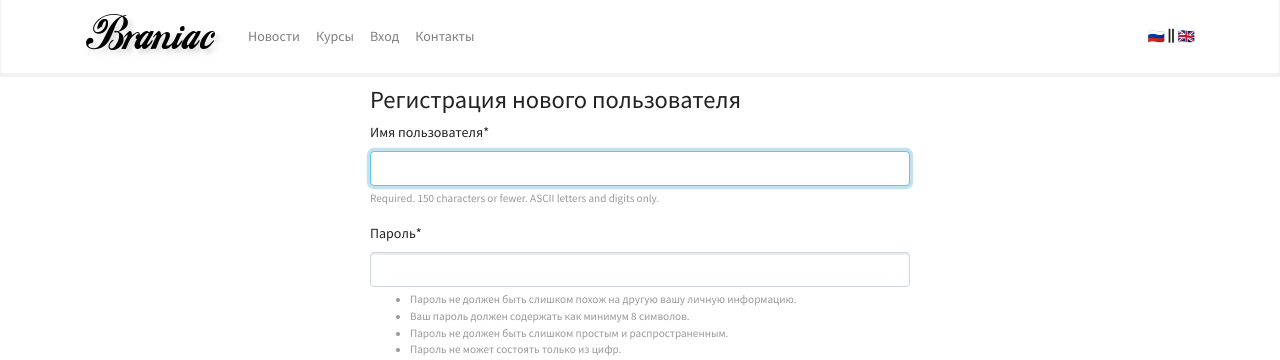
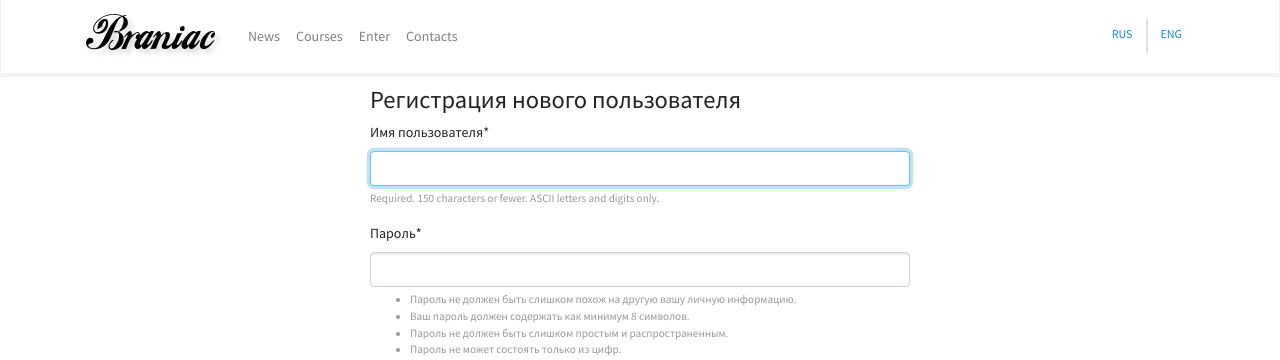
Before and after one commit to Khalil-Batkaev/django, a Django app: page /authapp/register/ in a window 1280 px wide. Shown: the top 360 px of the page. Run offline with Django 4.2, Linux system fonts and the light colour scheme; parts of the project's set-up code (start-up, migrations or seed data) failed here and were passed over; some libraries are stand-ins or nearby versions.

Commit message:
[+] Добавил локализацию, смену языка

```diff
--- a/config/settings.py
+++ b/config/settings.py
@@ -59,6 +59,7 @@ MIDDLEWARE = [
     'django.contrib.messages.middleware.MessageMiddleware',
     'django.middleware.clickjacking.XFrameOptionsMiddleware',
     "debug_toolbar.middleware.DebugToolbarMiddleware",
+    "django.middleware.locale.LocaleMiddleware",
 ]
 
 ROOT_URLCONF = 'config.urls'
@@ -218,3 +219,5 @@ CELERY_RESULT_BACKEND = "redis://localhost:6379"
 # Email as files for debug
 EMAIL_BACKEND = "django.core.mail.backends.filebased.EmailBackend"
 EMAIL_FILE_PATH = "var/email-messages/"
+
+LOCALE_PATHS = [BASE_DIR / "locale"]
--- a/config/urls.py
+++ b/config/urls.py
@@ -9,6 +9,7 @@ urlpatterns = [
     path("admin/", admin.site.urls),
     path("", RedirectView.as_view(url="mainapp/")),
     path("social_auth/", include("social_django.urls", namespace="social")),
+    path("i18n/", include("django.conf.urls.i18n")),
     path("mainapp/", include("mainapp.urls", namespace="mainapp")),
     path("authapp/", include("authapp.urls", namespace="authapp")),
 ]
--- a/templates/includes/main_menu.html
+++ b/templates/includes/main_menu.html
@@ -1,40 +1,45 @@
+{% load static i18n %}
 <nav class="navbar navbar-expand-lg navbar-light bg-light">
     <div class="container">
-        <a class="navbar-brand" href="/mainapp">
-            <img src="/static/img/logo.png" alt="">
+        <a class="navbar-brand" href="{% url 'mainapp:main_page' %}">
+            <img src="{% static 'img/logo.png' %}" alt="">
         </a>
-        <button class="navbar-toggler" type="button" data-toggle="collapse" data-target="#navbarSupportedContent"
-                aria-controls="navbarSupportedContent" aria-expanded="false" aria-label="Toggle navigation">
+        <button class="navbar-toggler" type="button" data-toggle="collapse"
+                data-target="#navbarSupportedContent"
+                aria-controls="navbarSupportedContent" aria-expanded="false"
+                aria-label="Toggle navigation">
             <span class="navbar-toggler-icon"></span>
         </button>
-
         <div class="collapse navbar-collapse" id="navbarSupportedContent">
             <ul class="navbar-nav mr-auto">
-                <li class="nav-item
-                            {% if request.resolver_match.view_name == 'mainapp:mainapp.views.NewsPageView' %}active{% endif %} ">
-                    <a class="nav-link" href="/mainapp/news">Новости</a>
+                <li
+                        class="nav-item {% if request.resolver_match.view_name == 'mainapp:news' %}active{% endif %}">
+                    <a class="nav-link" href="{% url 'mainapp:news' %}">
+                        {% translate "News" %}
+                    </a>
                 </li>
-                <li class="nav-item
-                            {% if request.resolver_match.view_name == 'mainapp:mainapp.views.CoursesPageView' %}active{% endif %}">
-                    <a class="nav-link" href="/mainapp/courses">Курсы</a>
+                <li
+                        class="nav-item {% if request.resolver_match.view_name == 'mainapp:courses' %}active{% endif %}">
+                    <a class="nav-link" href="{% url 'mainapp:courses' %}">
+                        {% translate "Courses" %}
+                    </a>
                 </li>
                 {% if user.is_authenticated %}
                 <li class="nav-item dropdown">
                     <a class="nav-link dropdown-toggle" href="#" id="ddProfile"
                        role="button" data-toggle="dropdown" aria-haspopup="true"
                        aria-expanded="false">
-                        Профиль
+                        {% translate "Profile" %}
                     </a>
                     <div class="dropdown-menu" aria-labelledby="ddProfile">
                         <a class="dropdown-item"
-                           href="{% url 'authapp:profile_edit' pk=request.user.pk %}">Редактировать
-                            профиль</a>
+                           href="{% url 'authapp:profile_edit' pk=request.user.pk%}">Редактировать профиль</a>
                         <a class="dropdown-item" href="#">Мои курсы</a>
                         <div class="dropdown-divider"></div>
                         <a class="dropdown-item" href="#">Модерация</a>
                         {% if user.is_superuser %}
                         <a class="dropdown-item" href="{% url 'admin:index' %}"
-                           target="_black">Административный
+                           target="_blank">Административный
                             раздел</a>
                         <a class="dropdown-item" href="{% url 'mainapp:log_view' %}"
                            target="_blank">Лог</a>
@@ -45,16 +50,34 @@
                 </li>
                 {% else %}
                 <li class="nav-item">
-                    <a class="nav-link" href="{% url 'authapp:login' %}">Вход</a>
+                    <a class="nav-link" href="{% url 'authapp:login' %}">
+                        {% translate "Enter" %}
+                    </a>
                 </li>
                 {% endif %}
-
-                <li class="nav-item
-                            {% if request.resolver_match.view_name == 'mainapp:mainapp.views.ContactsPageView' %}active{% endif %}">
-                    <a class="nav-link" href="/mainapp/contacts">Контакты</a>
+                <li
+                        class="nav-item {% if request.resolver_match.view_name == 'mainapp:contacts' %}active{% endif %}">
+                    <a class="nav-link" href="{% url 'mainapp:contacts' %}">
+                        {% translate "Contacts" %}
+                    </a>
                 </li>
             </ul>
-            <span><a href="#">🇷🇺</a> <i class="fas fa-grip-lines-vertical"></i> <a href="#">🇬🇧</a></span>
+            <div class="row justify-content-end m-0">
+                <div class="col p-0 border-right">
+                    <form action="{% url 'set_language' %}" method="post">
+                        {% csrf_token %}
+                        <input name="language" type="hidden" value="ru">
+                        <button type="submit" class="btn btn-link">rus</button>
+                    </form>
+                </div>
+                <div class="col p-0 border-left">
+                    <form action="{% url 'set_language' %}" method="post">
+                        {% csrf_token %}
+                        <input name="language" type="hidden" value="en">
+                        <button type="submit" class="btn btn-link">eng</button>
+                    </form>
+                </div>
+            </div>
         </div>
     </div>
 </nav>
```
Also changed, not shown: locale/ru/LC_MESSAGES/django.po (added).
